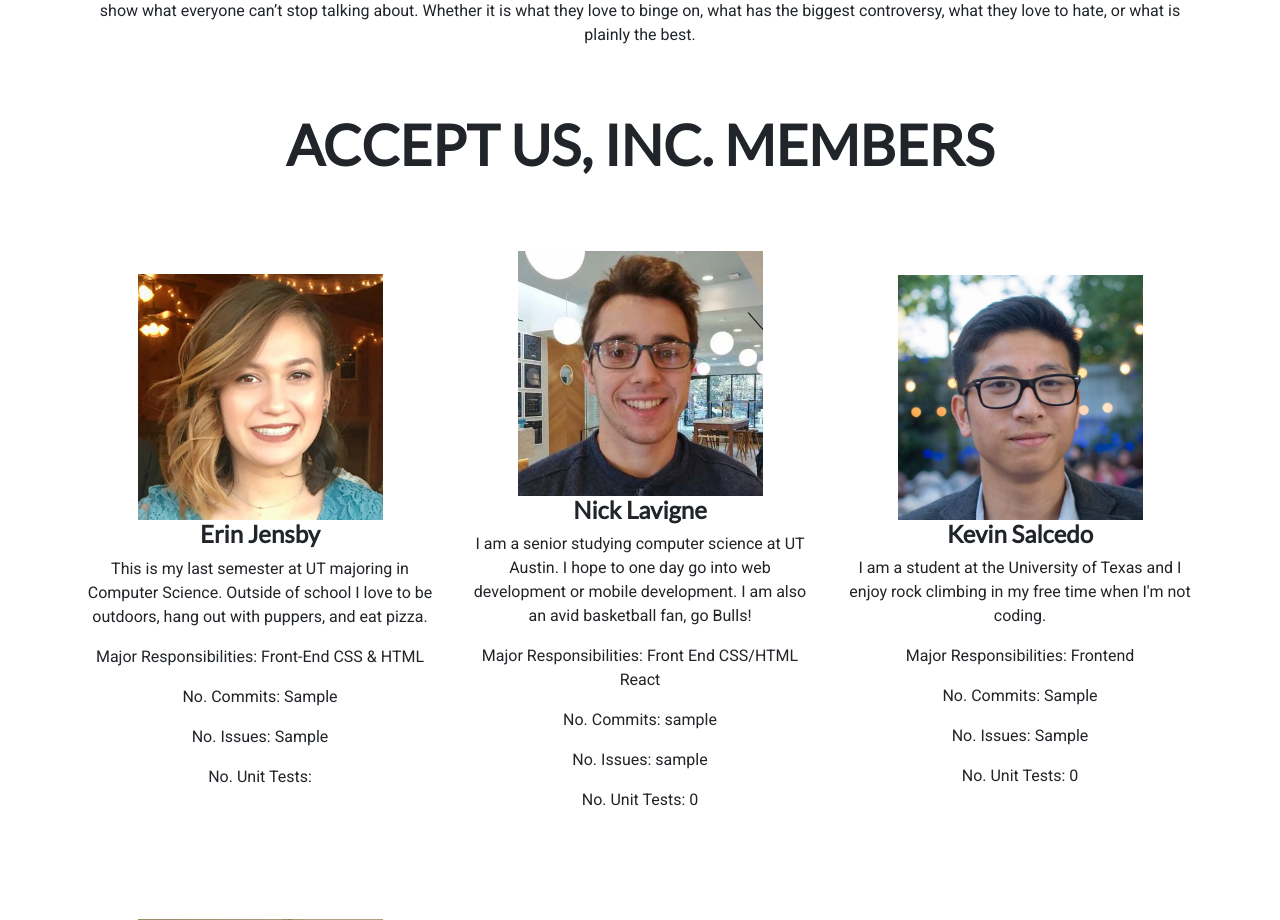
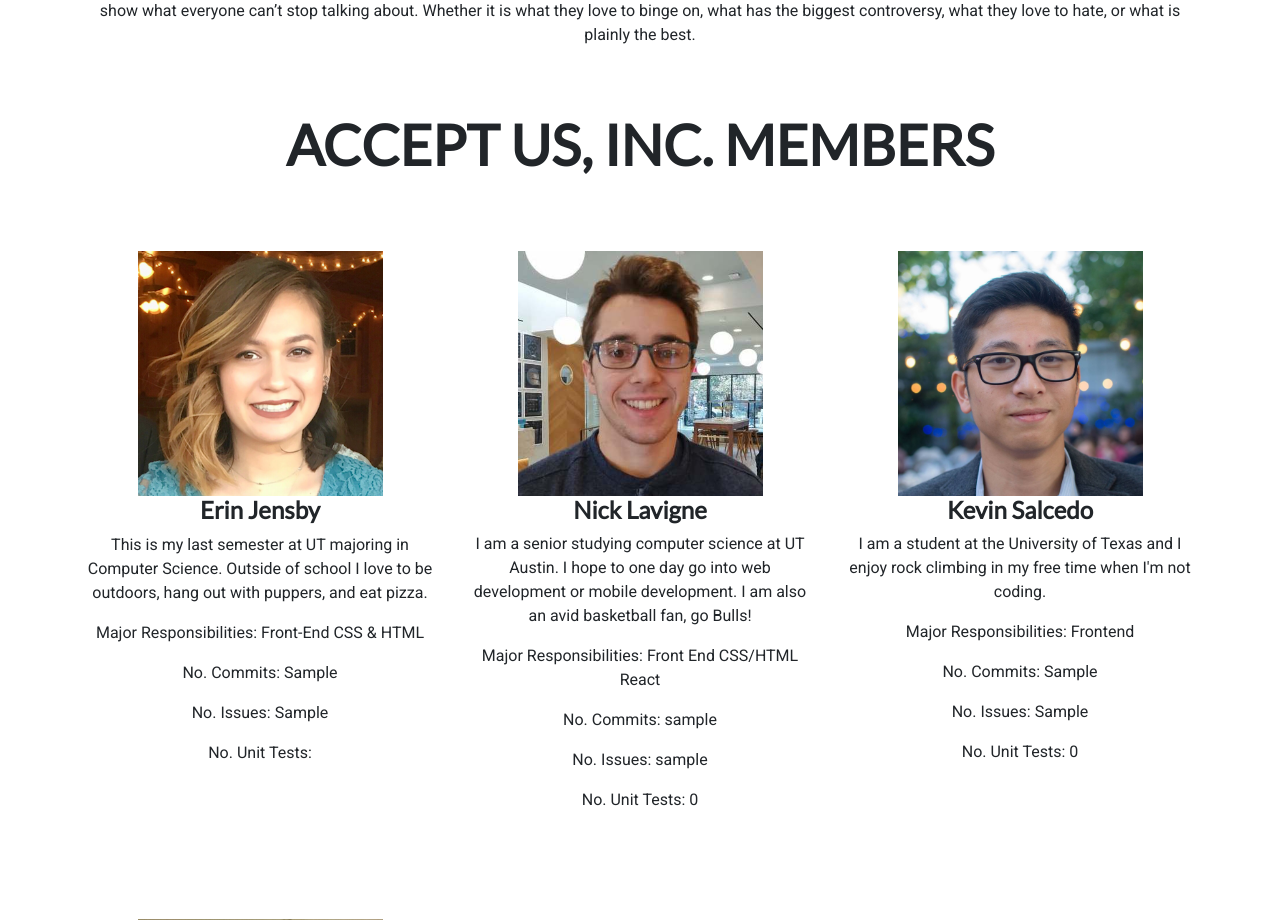
Before and after one commit to kattawar/canitstreamtome, a Flask app: template app/templates/about.html in a window 1280 px wide. Shown: the part 431-1351 px from the top of the page. Run offline with Flask 2, Linux system fonts and the light colour scheme; the template is opened without the code that fills it: most values are stand-ins (such as "Sample title", 1, 10 or a date in 2020); some libraries are stand-ins or nearby versions.

Commit message:
fixed member levels closes #25

```diff
--- a/app/templates/about.html
+++ b/app/templates/about.html
@@ -62,7 +62,7 @@
 
     <section>
       <div class="container text-center">
-              <div class="row align-items-center" style = "margin-top: 40px; margin-bottom:50px">
+              <div class="row" style = "margin-top: 40px; margin-bottom:50px">
               <div class="col-sm-4">
                 <img class="img-responsive" style="width: 70%" src="/static/img/erin_headshot.png" alt="">
                 <h4>Erin Jensby</h4>
@@ -96,7 +96,7 @@
     </section>
 
     <section>
-      <div class="row align-items-center">
+      <div class="row">
         <div class="container text-center">
               <div class="row align-items-center" style = "margin-top: 40px; margin-bottom:50px">
               <div class="col-sm-4">
```
